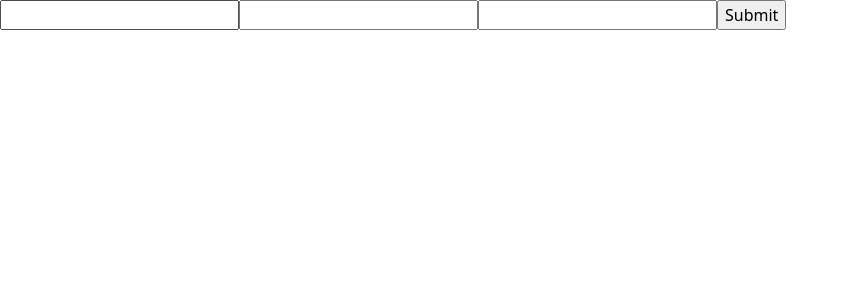
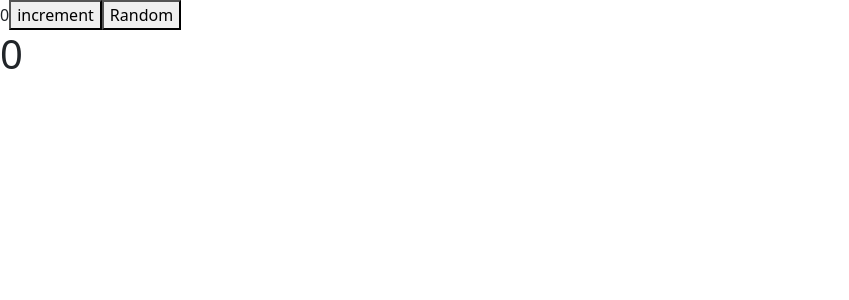
Before and after one commit to Vinaydev007/ReactJs1, a React (Create React App) app in the folder my-app/: page / in a window 1280 px wide. Shown: the top 300 px of the page, without its empty margins (0-849 px from the left). Built offline with nearby package versions, Linux system fonts and the light colour scheme.

Commit message:
contextapi

```diff
--- /dev/null
+++ b/my-app/src/ui-content/contextapi/child1.js
@@ -0,0 +1,14 @@
+import React from 'react'
+import Child2 from './child2'
+import { useContext } from 'react'
+import { userinfo } from './parent'
+
+export default function Child1() {
+    const data=useContext(userinfo)
+  return (
+    <div>
+         <h1><Child2/></h1>
+        <h1>{data}</h1>
+        </div>
+  )
+}
--- /dev/null
+++ b/my-app/src/ui-content/contextapi/child2.js
@@ -0,0 +1,9 @@
+import React from 'react'
+import { userinfo } from './parent'
+import { useContext } from 'react'
+export default function Child2() {
+    const data=useContext(userinfo)
+  return (
+    <div>{data}</div>
+  )
+}
--- /dev/null
+++ b/my-app/src/ui-content/contextapi/parent.js
@@ -0,0 +1,15 @@
+import React, { createContext } from 'react'
+import { useState } from 'react';
+import Child1 from './child1';
+import Child2 from './child2';
+
+export const userinfo=createContext();
+export default function Parent() {
+    const[user,usercontext]=useState("vinayBairavarapu")
+  return (
+    <div><userinfo.Provider value={user}>
+         {/* <Child1/> */}
+         <Child2/>
+        </userinfo.Provider></div>
+  )
+}
--- a/my-app/src/ui-content/home/main.js
+++ b/my-app/src/ui-content/home/main.js
@@ -2,6 +2,8 @@ import React, { Component } from 'react'
 import Updating from '../lifecycle/updatingphase/updating'
 import Hooks from './functionalComp/parent/hooks'
 import FormEvent from './functionalComp/form/formevent'
+import Parent from '../contextapi/parent'
+import Counter from '../purecomponent/counter'
 
 export default class Main extends Component {
   render() {
@@ -9,7 +11,9 @@ export default class Main extends Component {
       <div>
         {/* <Updating/> */}
         {/* {<Hooks/>} */}
-        <FormEvent/>
+        {/* <FormEvent/> */}
+        {/* <Parent/> */}
+        <Counter/>
       </div>
 
     )
--- /dev/null
+++ b/my-app/src/ui-content/purecomponent/counter.js
@@ -0,0 +1,23 @@
+import React from 'react'
+import { useState } from 'react'
+import Display from './display'
+
+export default function Counter() {
+        const [count,setcount]=useState(0)
+        const [random,setrandom]=useState(0)
+        const HandleInc=()=>{
+            setcount(count+1)
+        }
+        const Handlerandom=()=>{
+           setrandom(Math.random())
+        }
+  return (
+    <div>
+        {/* <h1>{count}</h1> */}
+        {random}
+        <button onClick={HandleInc}>increment</button>
+        <button onClick={Handlerandom}>Random</button>
+        <Display value={count}/>
+    </div>
+  )
+}
--- /dev/null
+++ b/my-app/src/ui-content/purecomponent/display.js
@@ -0,0 +1,19 @@
+// import React, { PureComponent } from 'react'
+
+// export default class display extends PureComponent {
+//   render(props) {
+//     console.log("re-rendering")
+//     return (
+//       <div><h1>{this.props.value}</h1></div>
+//     )
+//   }
+// }
+
+import React from 'react'
+function display(props) {
+    console.log("re-rendering")
+  return (
+    <div><h1>{props.value}</h1></div>
+  )
+}
+export default React.memo(display)
```
